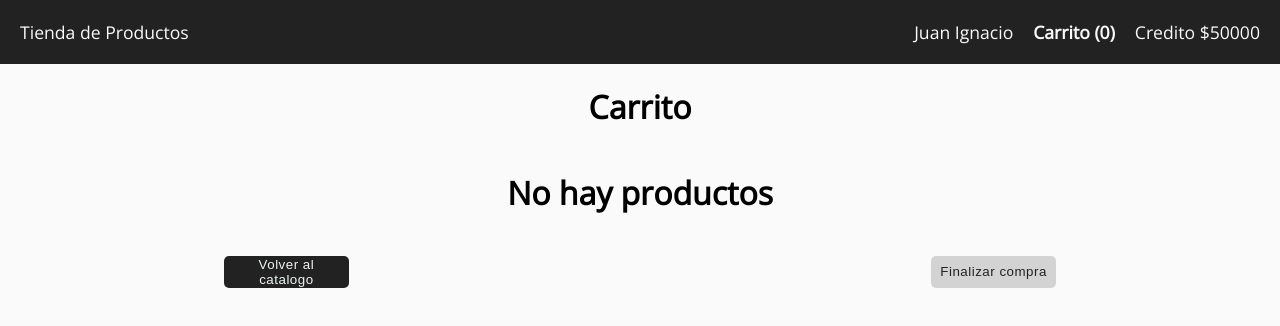
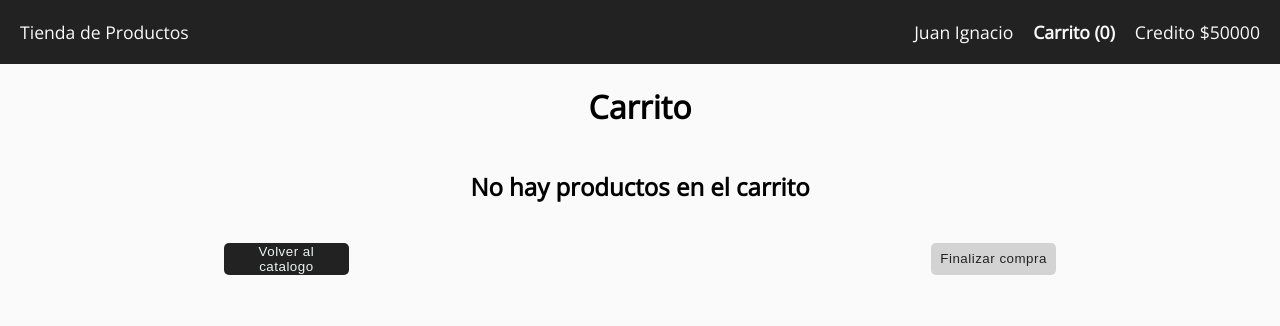
Before and after one commit to bberos/enviopack-challenge-frontend, a React (Vite) app: page /cart in a window 1280 px wide. Shown: the top 326 px of the page. Built offline with nearby package versions, Linux system fonts and the light colour scheme.

Commit message:
refactor(CartScrenn)

```diff
--- a/src/screens/Cart/index.jsx
+++ b/src/screens/Cart/index.jsx
@@ -11,8 +11,7 @@ import { useUserData } from "../../context/UserProvider";
 
 export default function CartScreen() {
   const navigateTo = useNavigate();
-  const { cartProductId, removeCartProductId, removeAllCartProduct } =
-    useCartProducts();
+  const { cartProductId, removeAllCartProduct } = useCartProducts();
   const { userData, setUserData } = useUserData();
   const [cartProduct, setCartProduct] = useState();
   const allProducts = products.productos;
@@ -39,7 +38,6 @@ export default function CartScreen() {
     let result = userData.credit - totalPrice;
     if (result >= 0) {
       alert("Gracias por tu compra");
-      console.log(cartProductId);
       setUserData({ ...userData, credit: result });
       removeAllCartProduct();
       navigateTo("/purchase", { state: { status: "success" } });
@@ -58,7 +56,9 @@ export default function CartScreen() {
           <TotalCart total={totalPrice} />
         </>
       ) : (
-        <h1>No hay productos</h1>
+        <div className="cardOverlay">
+          <h2>No hay productos en el carrito</h2>
+        </div>
       )}
       <div className="buttonsContainer">
         <Button width="15%" onClick={() => navigateTo("/")}>
```
